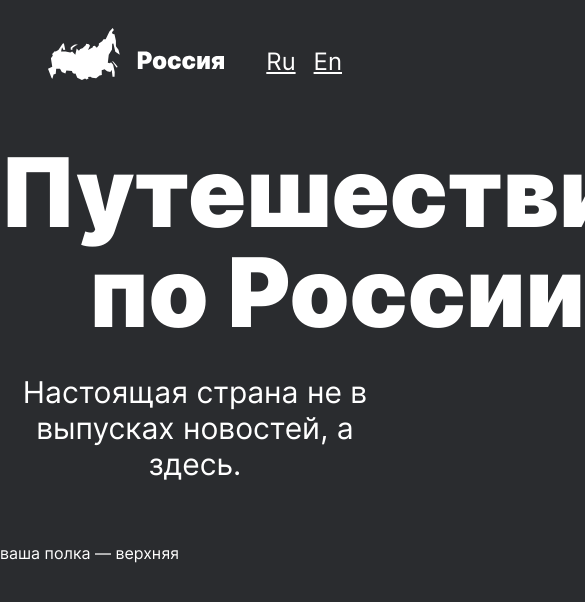
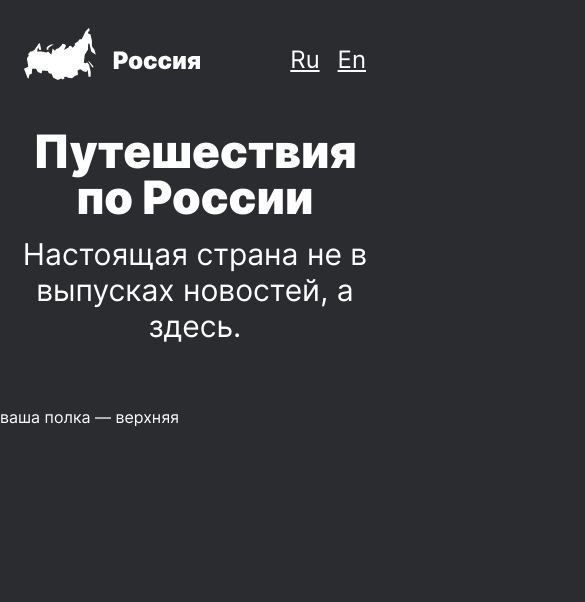
Before and after one commit to keepsake666/russian-travel, a plain HTML site: page index.html in a window 390 px wide. Shown: the top 602 px of the page, 585 px wide, since content can reach past the window. Drawn offline with Linux system fonts and the light colour scheme.

Commit message:
added header

```diff
--- a/index.html
+++ b/index.html
@@ -12,10 +12,10 @@
   <section class="page">
     <div class="header">
       <div class="header__logo"></div>
-      <ul class="header__lang-link lang-links">
-        <li><a class="lang-link" href="#">Ru</a></li>
-        <li><a class="lang-link" href="#">En</a></li>
-      </ul>
+      <div class="header__lang-links">
+        <a class="header__lang-link" href="#">Ru</a>
+        <a class="header__lang-link" href="#">En</a>
+      </div>
     </div>
     <main class="content">
       <section class="lead">
--- a/pages/index.css
+++ b/pages/index.css
@@ -3,12 +3,8 @@
 
 
 .body {
+  width: 100%;
   background-color: #2A2C2F;
-}
-.page {
-  min-width: 320px;
-  max-width: 1280px;
-  margin: 0 auto;
   font-family: inter;
   -moz-osx-font-smoothing: grayscale;
   -webkit-font-smoothing: antialiased;
@@ -17,6 +13,12 @@
   -moz-text-size-adjust: 100%;
   text-rendering: optimizeLegibility;
   color: #FFFFFF;
+}
+.page {
+  min-width: 320px;
+  max-width: 1280px;
+  margin: 0 auto;
+  overflow: hidden;
 }
 
 /* -------header------ */
@@ -32,26 +34,46 @@
   width: 176px;
   height: 52px;
   margin: 28px 0 0 48px;
-
 }
-.header__lang-link {
+.header__lang-links {
   display: flex;
   padding: 0;
   text-decoration: none;
-  margin: 48px 48px 0 0;
+  margin: 46px 48px 0 0;
   font-size: 24px;
-  line-height: 28px;
-  font-size: 24px;
-  line-height: 28px;
+  line-height: 116%;
+  font-weight: 400;
   text-decoration-line: underline;
-  list-style-type: none;
 }
-.lang-links {
+
+@media screen and (max-width: 768px) {
+  .header__lang-links {
+    margin: 46px 24px 0 0;
+  }
+
+  .header__logo {
+    margin: 28px 0 0 24px;
+  }
 }
-.lang-link {
+
+@media screen and (max-width: 320px) {
+  .header__lang-links {
+    margin: 30px 16px 0 0;
+  }
+
+  .header__logo {
+    margin: 16px 0 0 16px;
+  }
+}
+
+.header__lang-link {
   text-decoration: none;
-  margin-left: 18px;
+  margin-right: 18px;
   color: #FFFFFF;
+}
+
+.header__lang-link:nth-last-child(1){
+  margin: 0;
 }
 
 
@@ -63,16 +85,16 @@
 
 }
 .lead__title {
-  margin: 62px auto 32px ;
+  margin: 56px auto 32px ;
   max-width: 720px;
   font-style: normal;
   font-weight: 900;
   font-size: 96px;
-  line-height: 100px;
+  line-height: 104%;
   text-align: center;
 }
 .lead__subtitle {
-  margin: 0 auto 62px;
+  margin: 0 auto 64px;
   max-width: 620px;
   font-style: normal;
   font-weight: normal;
@@ -92,3 +114,37 @@
 .lead__caption {
   margin: 0;
 }
+@media screen and (max-width: 670px) {
+  .lead__title {
+    margin: 50px auto 20px ;
+    max-width: 90%;
+    font-size: 65px;
+    line-height: 1;
+  }
+
+  @media screen and (max-width: 480px) {
+    .lead__title {
+      margin: 48px auto 16px ;
+      max-width: 90%;
+      font-size: 46px;
+      line-height: 1;
+    }
+
+@media screen and (max-width: 320px) {
+  .lead__title {
+    margin: 48px auto 16px ;
+    max-width: 288px;
+    font-size: 40px;
+    line-height: 44px;
+  }
+
+  .lead__subtitle {
+    margin: 0 auto 40px;
+    max-width: 288px;
+    font-style: normal;
+    font-weight: normal;
+    font-size: 16px;
+    line-height: 125%;
+    text-align: center;
+  }
+}
```
